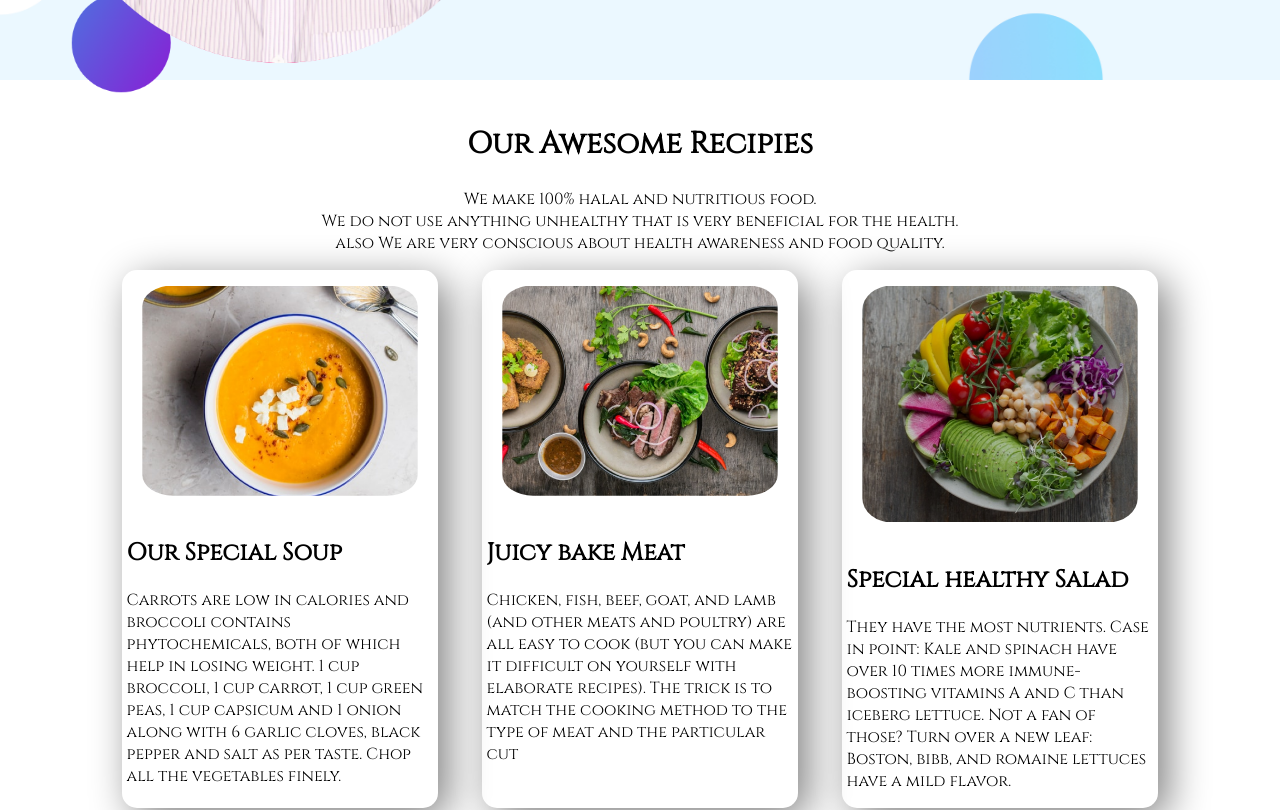
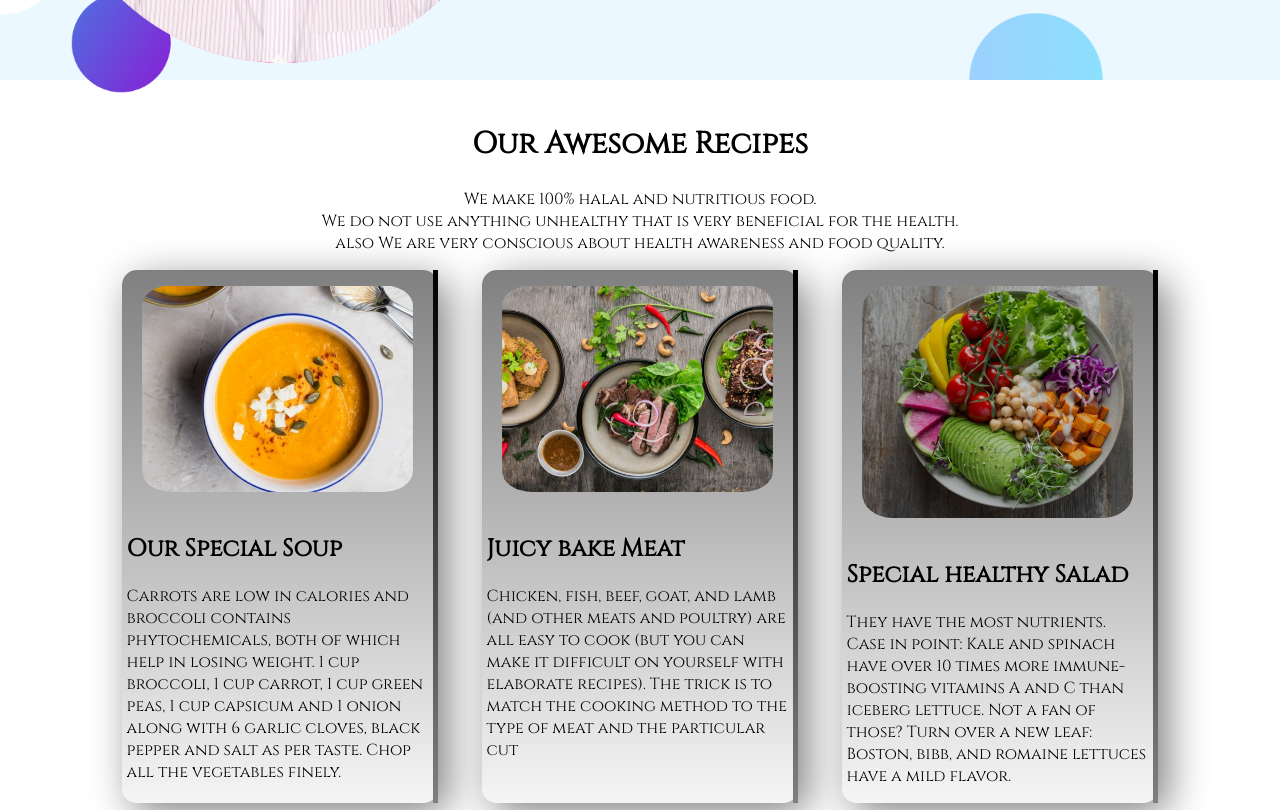
Before and after one commit to raihan0411/For-Food-Lover, a plain HTML site: page index.html in a window 1280 px wide. Shown: the part 1040-1850 px from the top of the page. Drawn offline with Linux system fonts and the light colour scheme.

Commit message:
last-part-done

```diff
--- a/index.html
+++ b/index.html
@@ -39,12 +39,12 @@
         </div>
     </section>
     <section class="boxsec">
-        <h1 class="middle">Our Awesome Recipies</h1>
+        <h1 class="middle">Our Awesome Recipes</h1>
         <p class="middle">We make 100% halal and nutritious food.<br> We do not use anything unhealthy that is very
             beneficial for the
             health.<br> also We are very conscious about health awareness and food quality.</p>
         <div class="lastpart">
-            <div class="boxsize">
+            <div class="boxsize gradient">
                 <img class="box-img" src="images/food/projectsoup.png" alt="">
                 <h2>Our Special Soup</h2>
                 <p>Carrots are low in calories and broccoli contains phytochemicals, both of which help in losing
@@ -52,7 +52,7 @@
                     cup broccoli, 1 cup carrot, 1 cup green peas, 1 cup capsicum and 1 onion along with 6 garlic cloves,
                     black pepper and salt as per taste. Chop all the vegetables finely.</p>
             </div>
-            <div class="boxsize">
+            <div class="boxsize gradient">
                 <img class="box-img" src="images/food/Project Meat.jpg" alt="">
                 <h2>Juicy bake Meat</h2>
                 <p>Chicken, fish, beef, goat, and lamb (and other meats and poultry) are all easy to cook (but you can
@@ -61,7 +61,7 @@
                     type
                     of meat and the particular cut</p>
             </div>
-            <div class="boxsize">
+            <div class="boxsize gradient">
                 <img class="box-img" src="images/food/Project salad.png" alt="">
                 <h2>Special healthy Salad</h2>
                 <p>They have the most nutrients. Case in point: Kale and spinach have over 10 times more immune-boosting
--- a/style.css
+++ b/style.css
@@ -72,3 +72,9 @@ h1{
 #textcol{
     color: grey;
 }
+.gradient{
+    border-right: 5px solid;
+    background-image: linear-gradient(gray, whitesmoke);
+    border-image: linear-gradient(black, gray);
+    border-image-slice: 2;
+}
```
